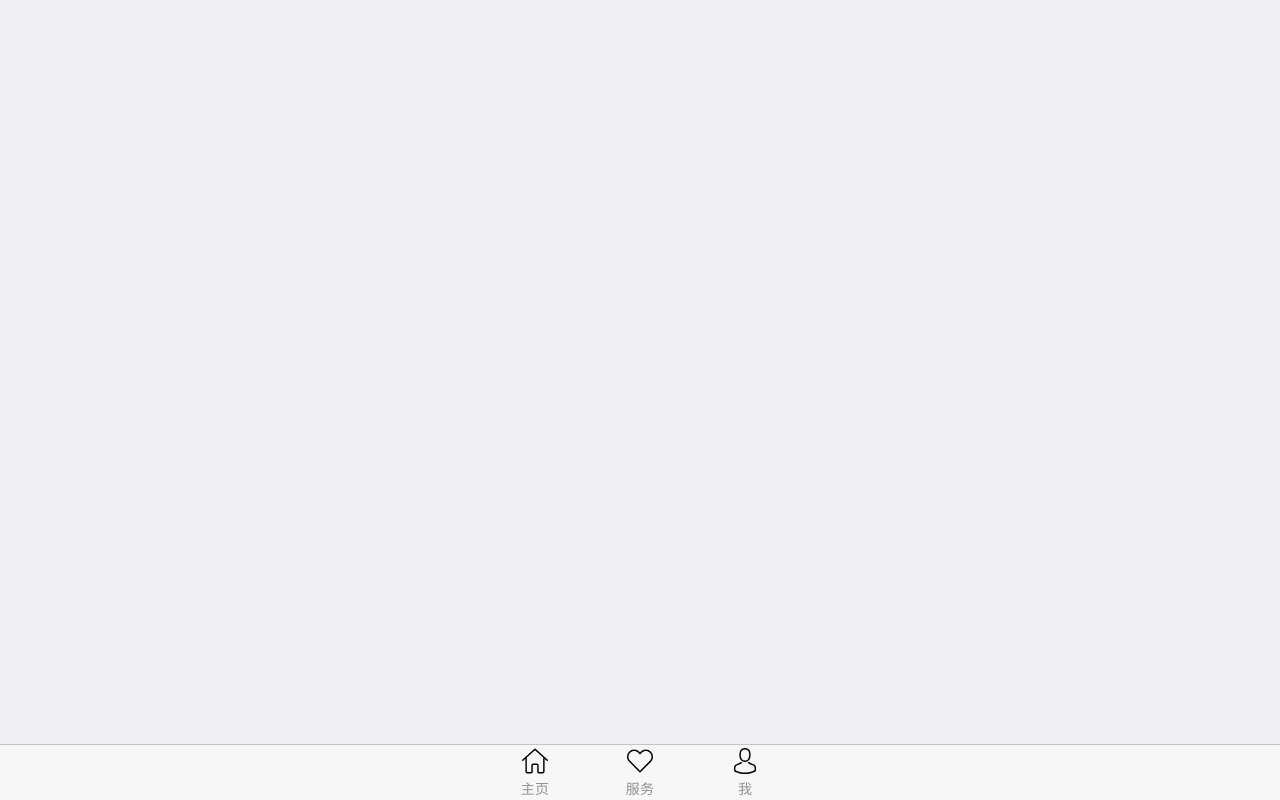
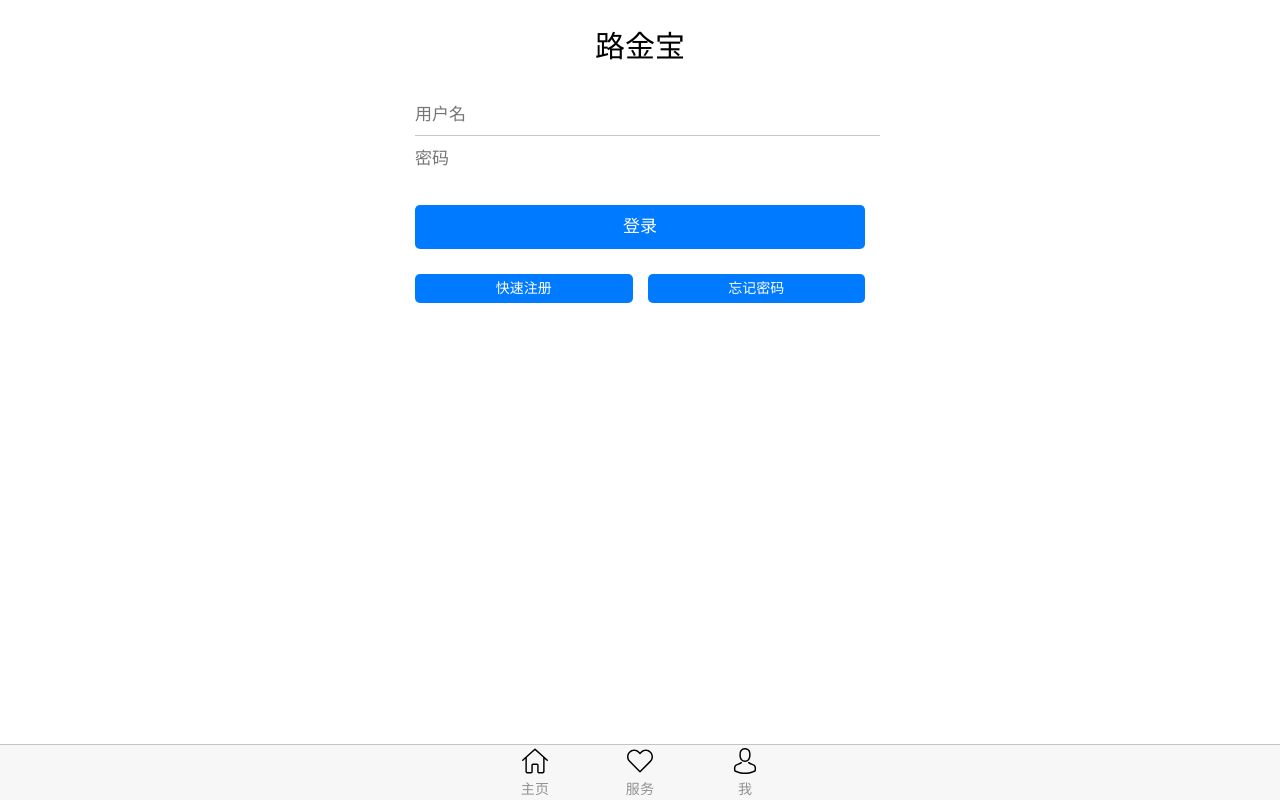
Before and after one commit to eric-seekas/backbone-demo, a website: page build/pug/login.pug in a window 1280 px wide. Drawn offline with nearby package versions, Linux system fonts and the light colour scheme; files that its build step writes are made by us from their sources; files whose address does not match are found by name.

Commit message:
update package and login

```diff
--- a/build/pug/login.pug
+++ b/build/pug/login.pug
@@ -10,9 +10,37 @@ block title
 block content
     div.views
         div.view
-            div.pages.navbar-fixed.navbar-through
+            div.pages
                 div.page
-                    div.page-content
+                    div.page-content.login-screen-content
+                        div.login-screen-title 路金宝
+                        form
+                            div.list-block
+                                ul
+                                    li.item-content
+                                        div.item-inner
+                                            div.item-input
+                                                input(
+                                                    type='text'
+                                                    name='username'
+                                                    placeholder = '用户名'
+                                                )
+                                    li.item-content
+                                        div.item-inner
+                                            div.item-input
+                                                input(
+                                                type='password'
+                                                name='password'
+                                                placeholder = '密码'
+                                                )
+                            div.content-block
+                                a.button.button-big.button-fill.color-green(type='button') 登录
+                            div.content-block
+                                div.row
+                                    div.col-50
+                                        a.button.button-fill.color-green(type='button') 快速注册
+                                    div.col-50
+                                        a.button.button-fill.color-green(type='button') 忘记密码
                     div.toolbar.tabbar.tabbar-labels
                         div.toolbar-inner
                             a.tab-link(href='#')
```
Also changed, not shown: build/login.html (+31 -2 lines).
